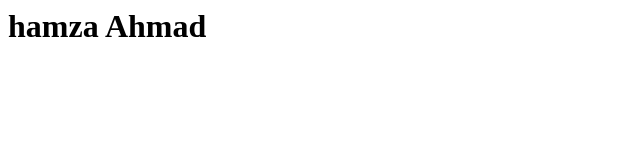
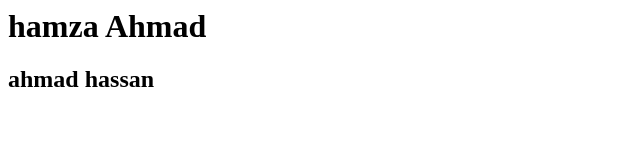
Before and after one commit to GitHub-AhmadTalalHassan/newproj, a plain HTML site: page index.html in a window 1280 px wide. Shown: the whole page, without its empty margins (0-640 px from the left). Drawn offline with Linux system fonts and the light colour scheme.

Commit message:
Update index.html

```diff
--- a/index.html
+++ b/index.html
@@ -6,6 +6,7 @@
 
 <body>
 <h1> hamza Ahmad</h1>
+ <h2> ahmad hassan </h2>
 </body>
 
 </html>
```
